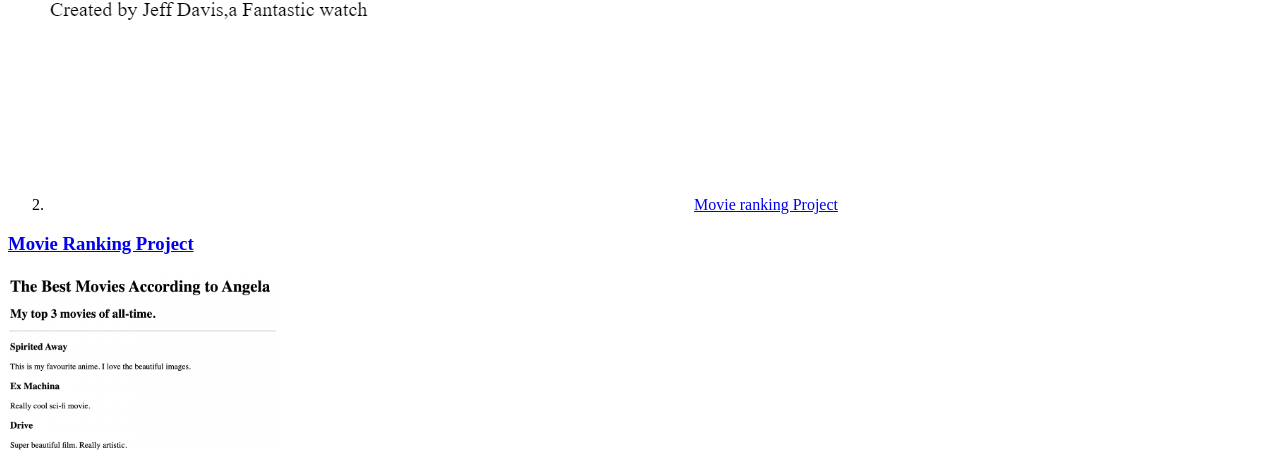
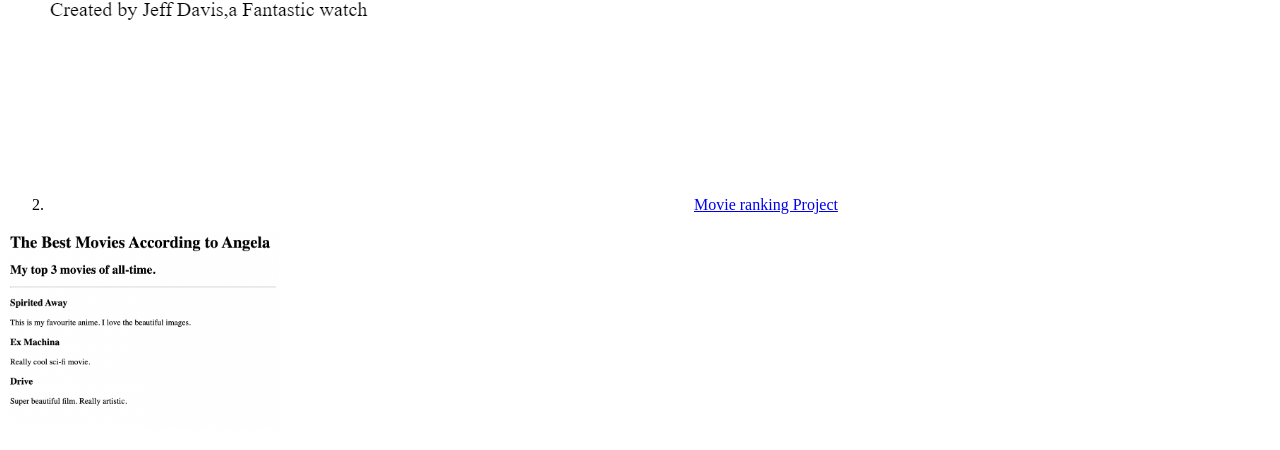
Before and after one commit to RoquaSpartan95/Ryan-sPortfolio, a plain HTML site: page index.html in a window 1280 px wide. Shown: the part 1509-1959 px from the top of the page. Drawn offline with Linux system fonts and the light colour scheme.

Commit message:
Update index.html

```diff
--- a/index.html
+++ b/index.html
@@ -23,7 +23,7 @@
 
  </li>
 </ol>
-<h3><a href="./public/movie-ranking.html">Movie Ranking Project</a></h3>
+
 <img src="./assets/images/movie-ranking.png" height="200" alt="movie ranking project preview"/>
 <h3><a href="./public/birthday-invite.html">Birthday Invite Project</a></h3>
 <img src="./assets/images/birthday-invite.png" height="200" alt="birthday invite project preview"/>
```
